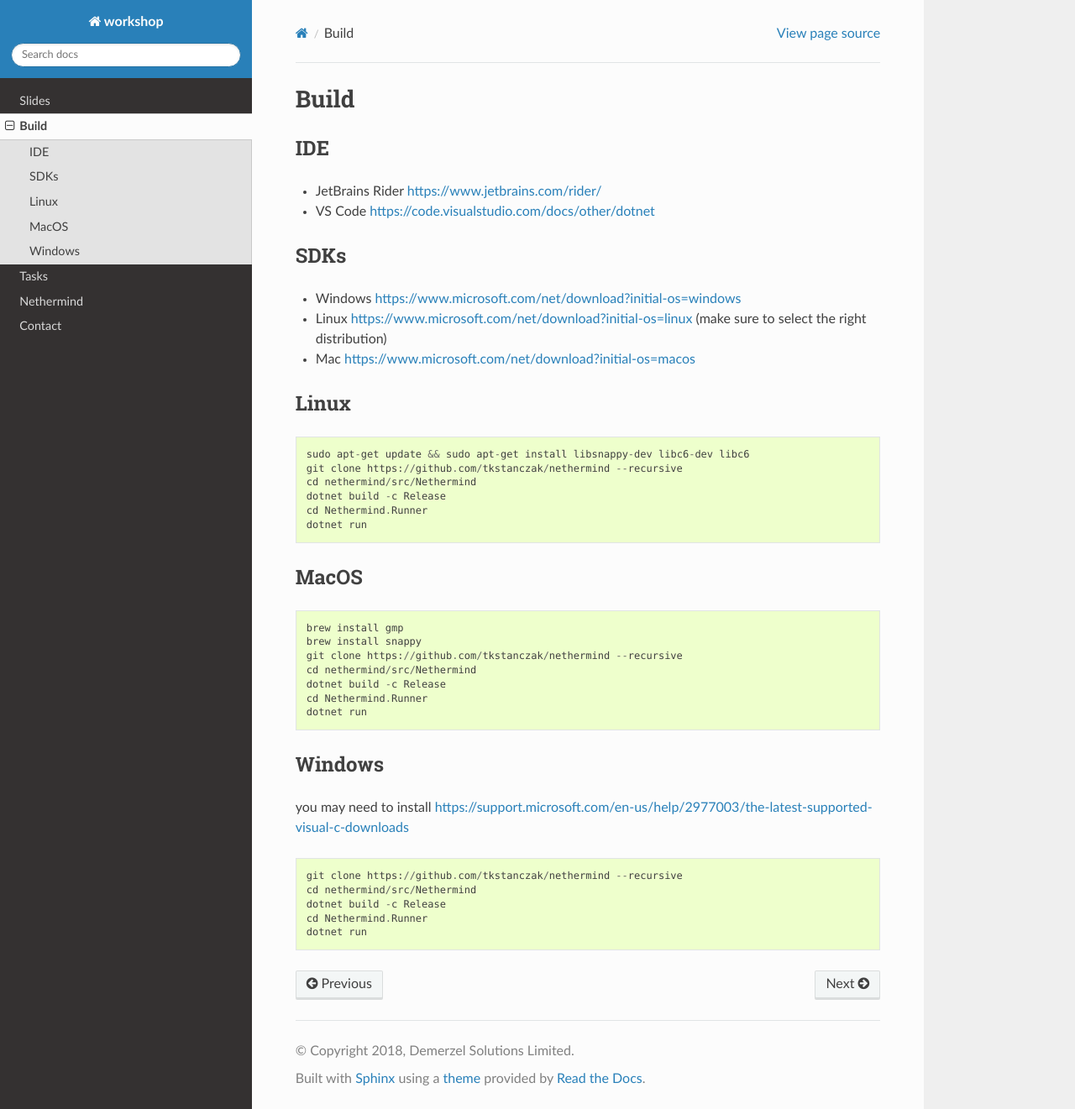
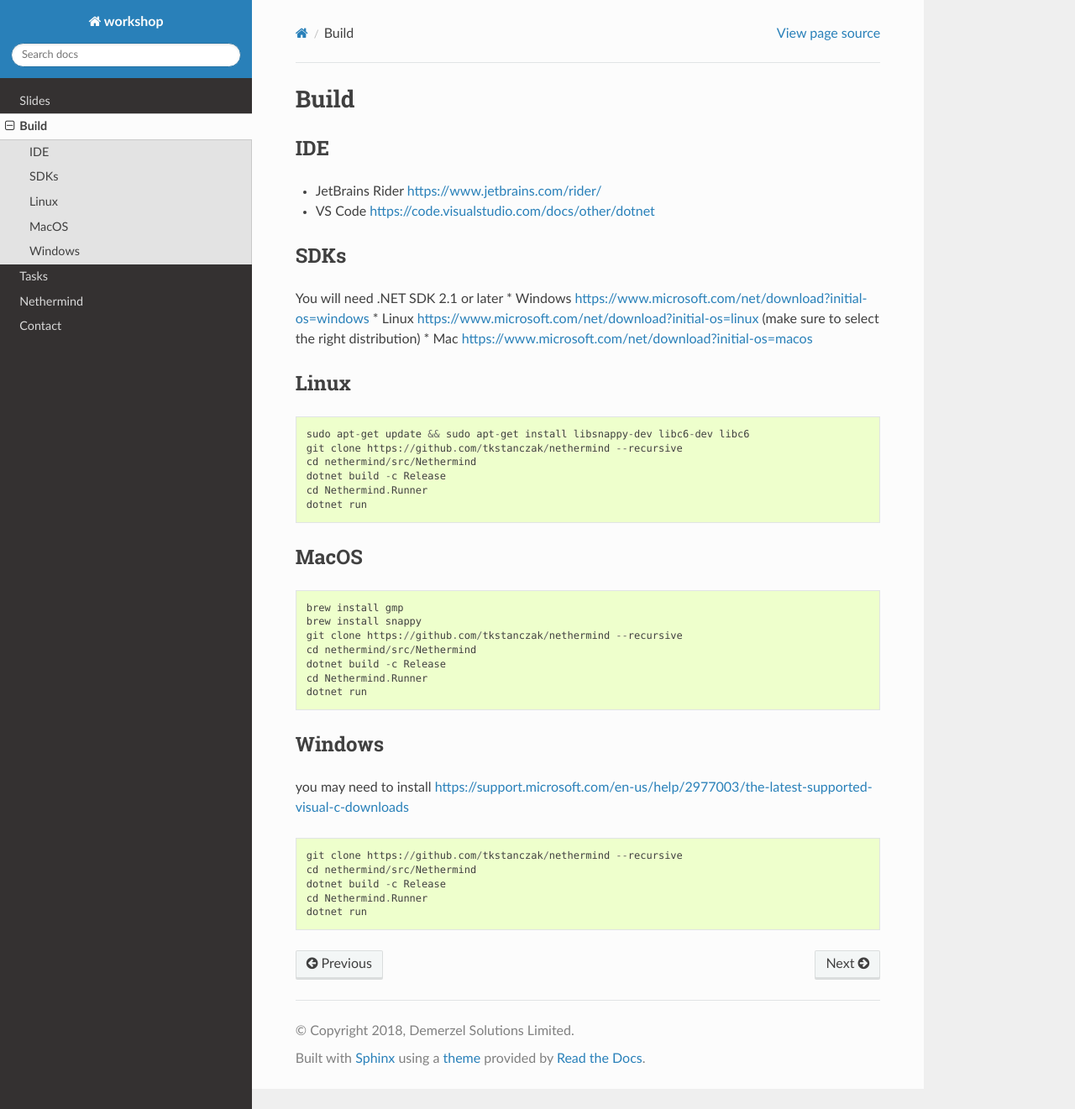
Before and after one commit to NethermindEth/workshop, a Sphinx documentation site: the page built from docs/source/build.rst, in a window 1280 px wide and 1321 px high. Shown: the whole window at 84% size. Built offline with Sphinx 7.4.7 and the Read the Docs theme 2.0.0, drawn with Linux system fonts in a browser that asks for light colours.

Commit message:
Update build.rst
dotnet version

```diff
--- a/docs/source/build.rst
+++ b/docs/source/build.rst
@@ -10,6 +10,7 @@
 SDKs
 ^^^^
 
+You will need .NET SDK 2.1 or later
 * Windows https://www.microsoft.com/net/download?initial-os=windows
 * Linux https://www.microsoft.com/net/download?initial-os=linux (make sure to select the right distribution)
 * Mac https://www.microsoft.com/net/download?initial-os=macos
```
